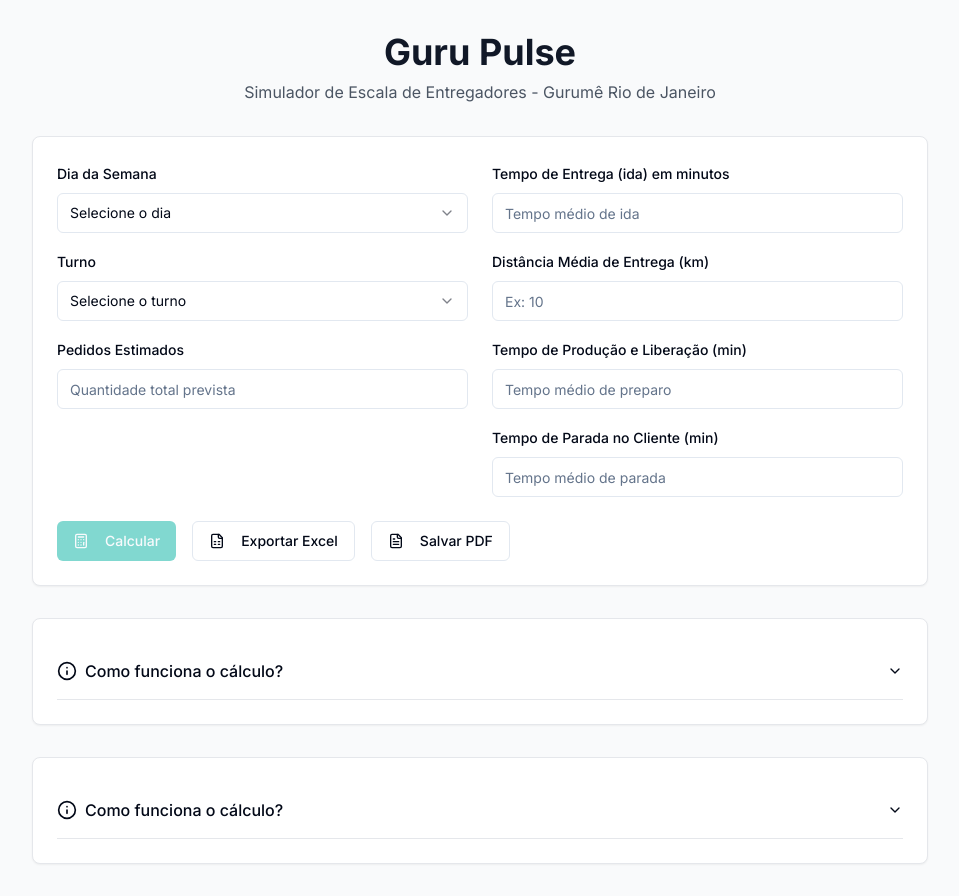
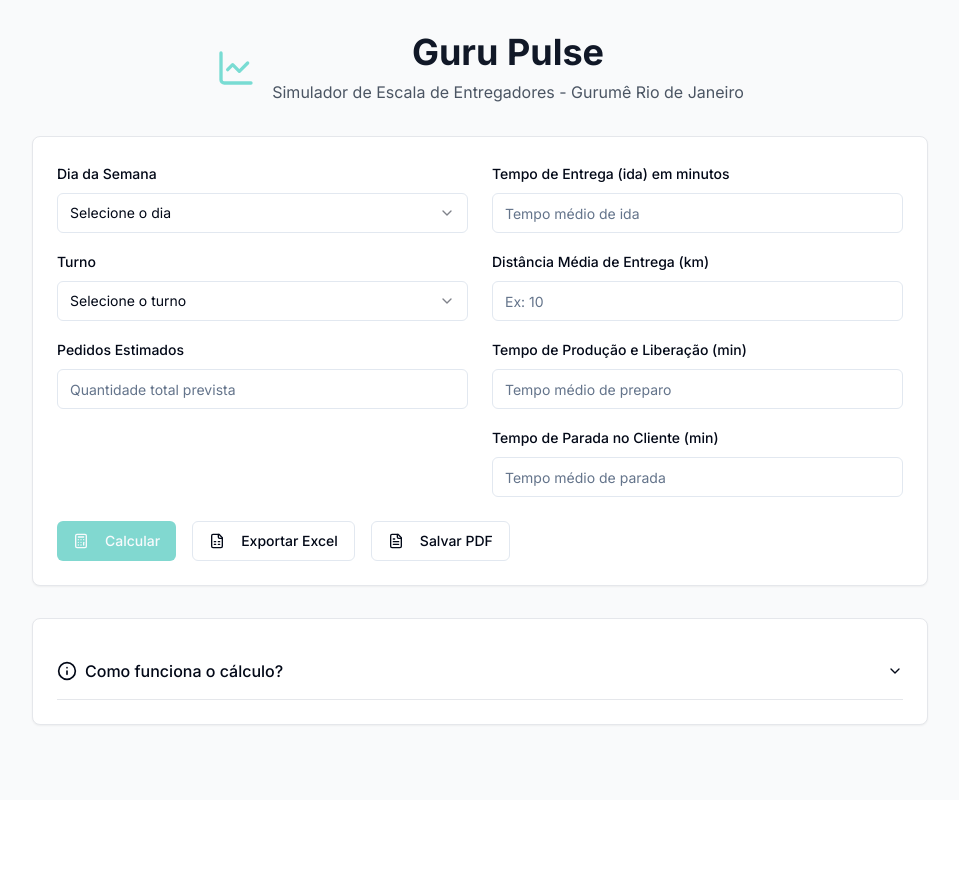
Before and after one commit to nogueira8910/guru-pulse-scale-sim, a React (Vite) app: page / in a window 1280 px wide. Shown: the whole page, without its empty margins (160-1119 px from the left). After the commit the page ends 800 px from the top, so only its background shows below. Built offline with nearby package versions, Linux system fonts and the light colour scheme.

Commit message:
Fix: Duplicate instructions and add icon
- Corrects the duplicated "Como funciona o cálculo?" section.
- Adds a line chart icon next to the "Guru Pulse" heading.

```diff
--- a/src/pages/Index.tsx
+++ b/src/pages/Index.tsx
@@ -1,20 +1,22 @@
 
 import { GuruPulseForm } from "@/components/GuruPulseForm";
-import { Instructions } from "@/components/Instructions";
+import { ChartLine } from "lucide-react";
 
 const Index = () => {
   return (
     <div className="min-h-screen bg-gray-50 py-8 px-4">
       <div className="max-w-4xl mx-auto space-y-8">
-        <div className="text-center">
-          <h1 className="text-4xl font-bold text-gray-900 mb-2">Guru Pulse</h1>
-          <p className="text-gray-600">
-            Simulador de Escala de Entregadores - Gurumê Rio de Janeiro
-          </p>
+        <div className="text-center flex items-center justify-center gap-4">
+          <ChartLine className="w-10 h-10 text-primary" />
+          <div>
+            <h1 className="text-4xl font-bold text-gray-900 mb-2">Guru Pulse</h1>
+            <p className="text-gray-600">
+              Simulador de Escala de Entregadores - Gurumê Rio de Janeiro
+            </p>
+          </div>
         </div>
 
         <GuruPulseForm />
-        <Instructions />
       </div>
     </div>
   );
```
